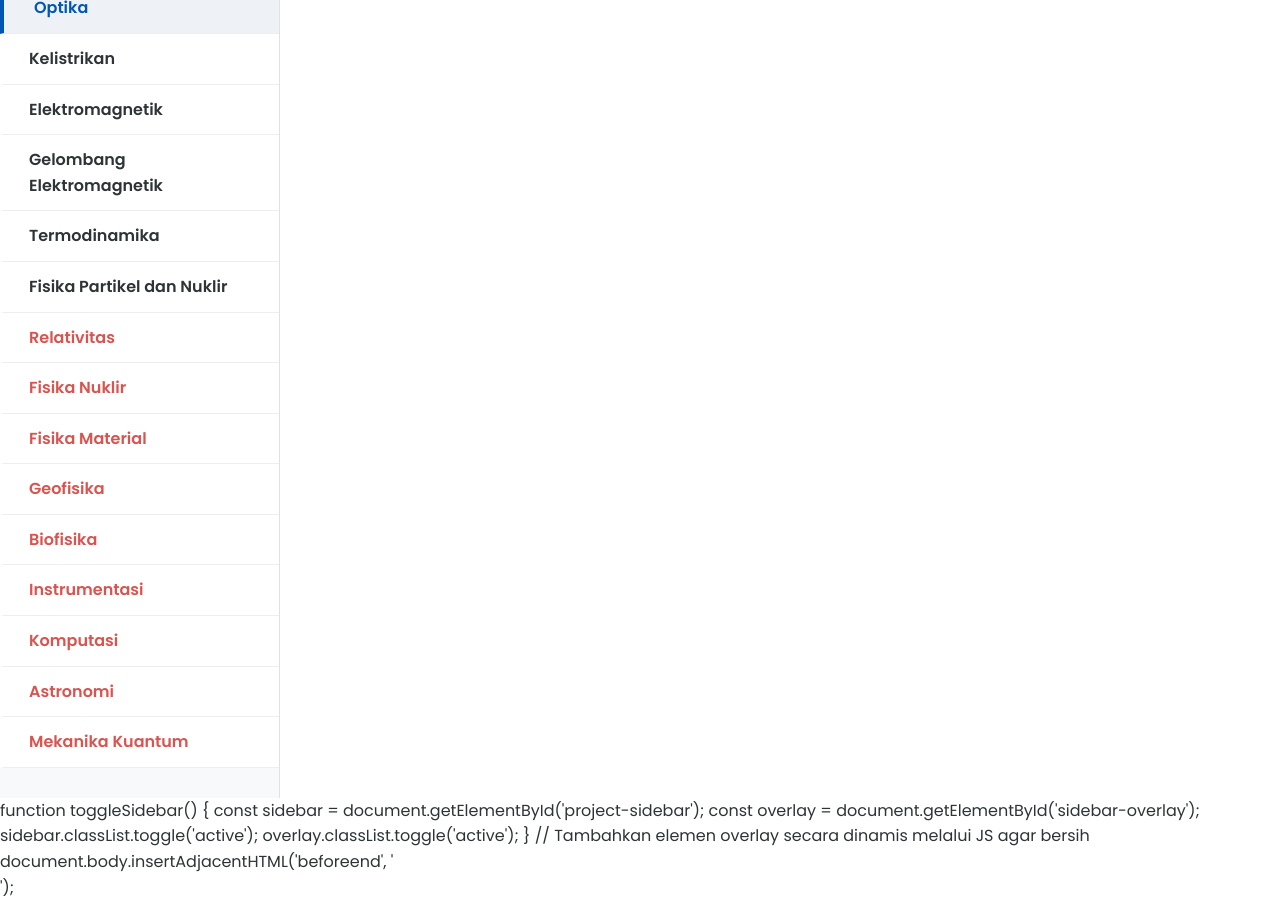
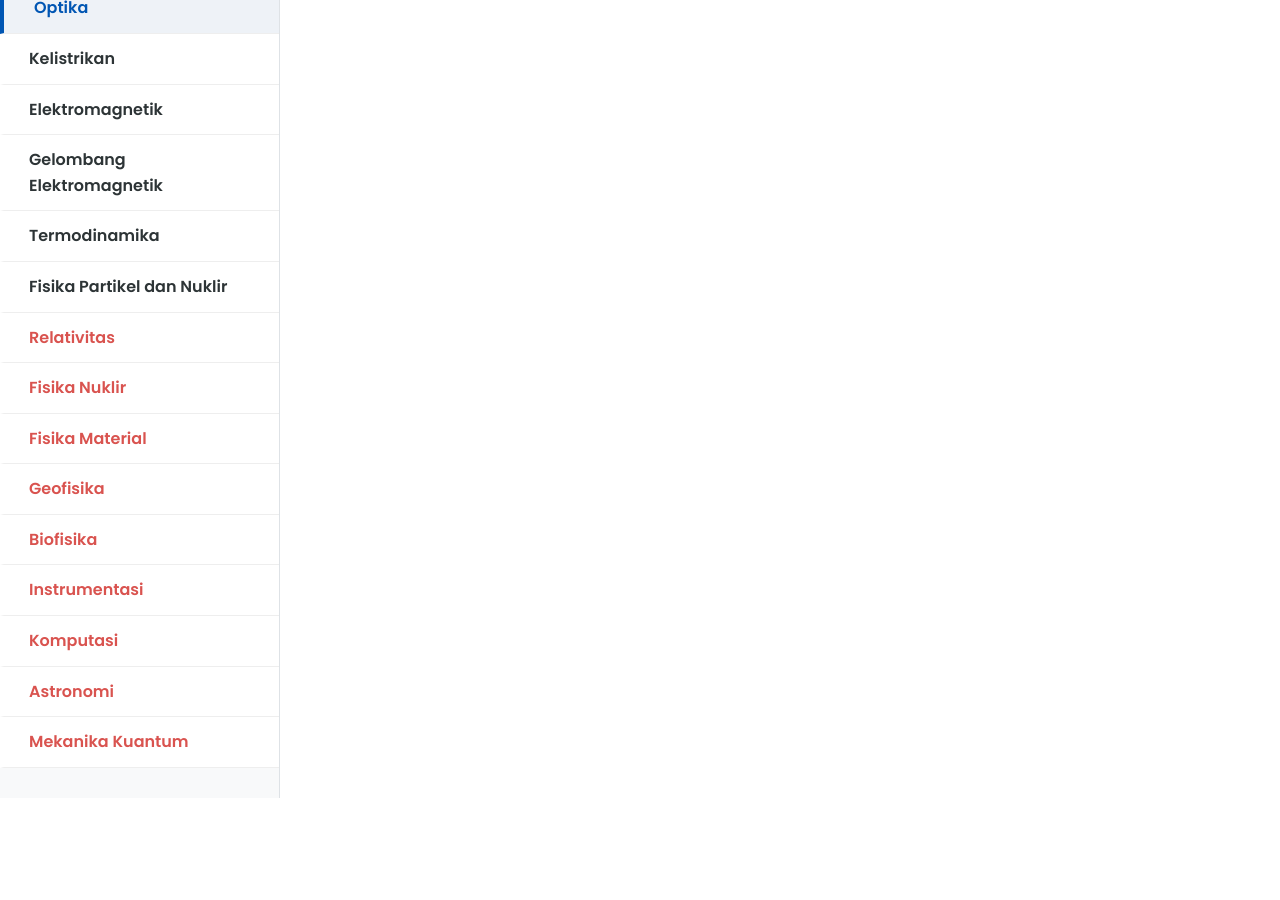
Before and after one commit to alasyariyphysics/physicsdigle, a Jekyll site: the page built from index.md, in a window 1280 px wide and 900 px high, scrolled down 786 px. Built offline with Jekyll 4.4.1, drawn with Linux system fonts in a browser that asks for light colours; nearby versions of some CDN libraries; after the commit the page ends 1584 px from its top, so only the background shows below that.

Commit message:
Update default.html
fix hamburger menu not working

```diff
--- a/_layouts/default.html
+++ b/_layouts/default.html
@@ -53,17 +54,21 @@
             }
           });
         });
+
+        // Tambahkan elemen overlay secara dinamis saat halaman dimuat
+        document.body.insertAdjacentHTML('beforeend', '<div id="sidebar-overlay" class="sidebar-overlay" onclick="toggleSidebar()"></div>');
       });
-  </script>
+
+      // Fungsi Toggle Sidebar (Harus di dalam tag script agar terbaca)
       function toggleSidebar() {
         const sidebar = document.getElementById('project-sidebar');
         const overlay = document.getElementById('sidebar-overlay');
 
+        if (sidebar && overlay) {
           sidebar.classList.toggle('active');
           overlay.classList.toggle('active');
         }
-
-  // Tambahkan elemen overlay secara dinamis melalui JS agar bersih
-  document.body.insertAdjacentHTML('beforeend', '<div id="sidebar-overlay" class="sidebar-overlay" onclick="toggleSidebar()"></div>');
+      }
+    </script>
 </body>
 </html>
```
Also changed, not shown: other parts of _layouts/default.html (+1 -0 lines). Lines whose indentation alone changed are shown as unchanged.
